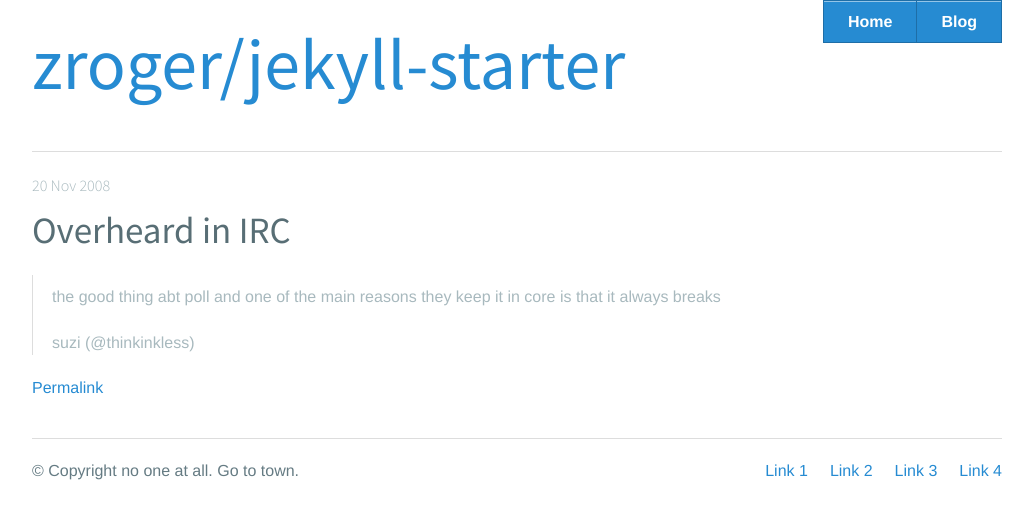
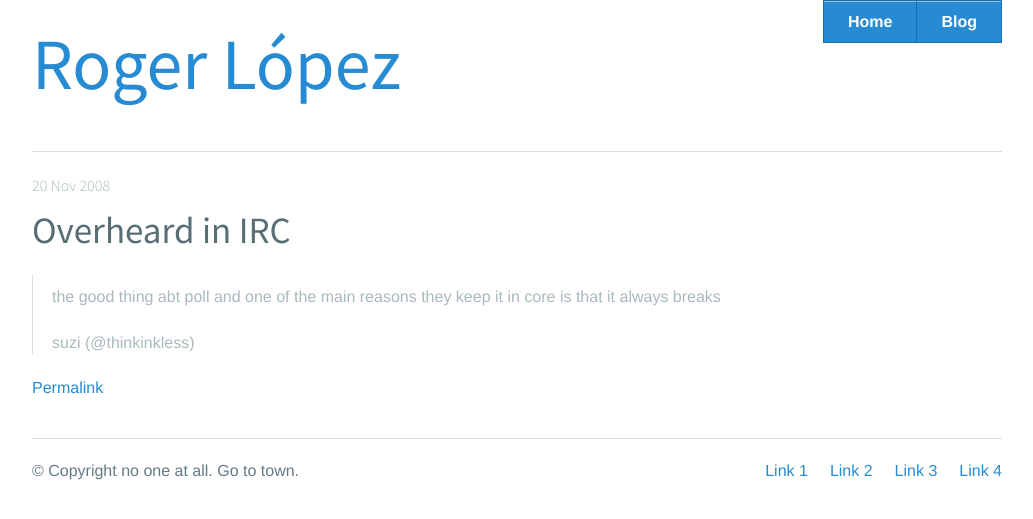
Before and after one commit to zroger/zroger.github.io, a Jekyll site: the page built from _posts/2008-11-20-overheard-in-irc.md, in a window 1280 px wide. Shown: the top 519 px of the page, without its empty margins (123-1156 px from the left). Built offline with Jekyll 4.4.1, drawn with Linux system fonts in a browser that asks for light colours; Markdown is read by kramdown in place of the engine named in the settings.

```diff
--- a/_config.yml
+++ b/_config.yml
@@ -1,4 +1,4 @@
-name: zroger/jekyll-starter
+name: Roger López
 markdown: redcarpet
 exclude:
   - "bin"
@@ -6,7 +6,7 @@ exclude:
   - "Gemfile"
   - "Gemfile.lock"
   - "Procfile"
-baseurl: /jekyll-starter
+baseurl: ""
 
 # Blog post settings
 permalink: /blog/:title
--- a/_layouts/master.html
+++ b/_layouts/master.html
@@ -25,10 +25,10 @@
 {% if site.watch %}
 <script type="text/javascript">
   console.log("Site generated at %s", "{{ site.time | date: %c }}");
-  console.log("site: %O", {{ site | json }});
-  console.log("page: %O", {{ page | json }});
+  console.log("site: %O", {{ site | json | replace:'</script>','<\/unscript>' }});
+  console.log("page: %O", {{ page | json | replace:'</script>','<\/unscript>' }});
   {% if paginator %}
-    console.log("paginator: %O", {{ paginator | json }});
+    console.log("paginator: %O", {{ paginator | json | replace:'</script>','<\/unscript>' }});
   {% endif %}
 </script>
 {% endif %}
```
